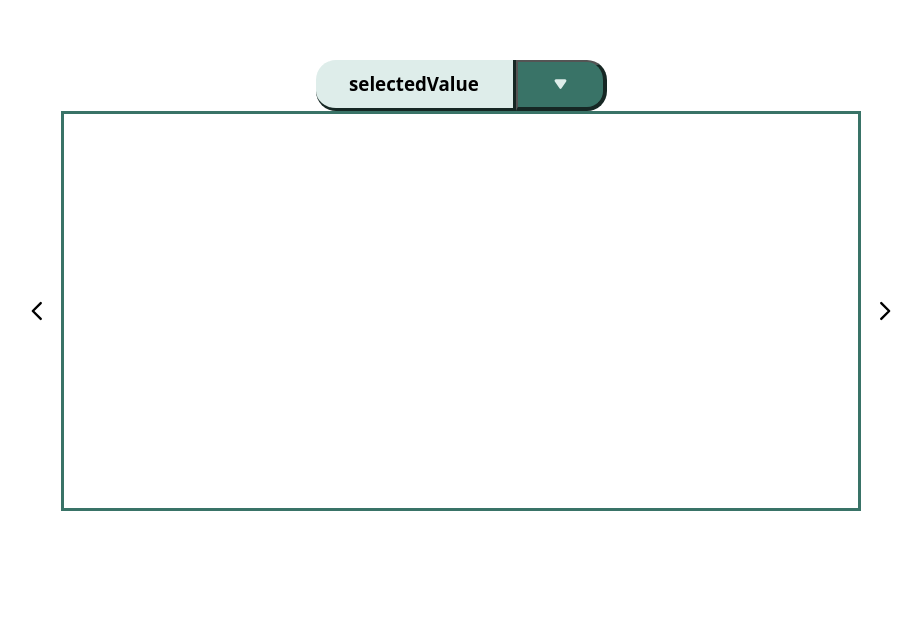
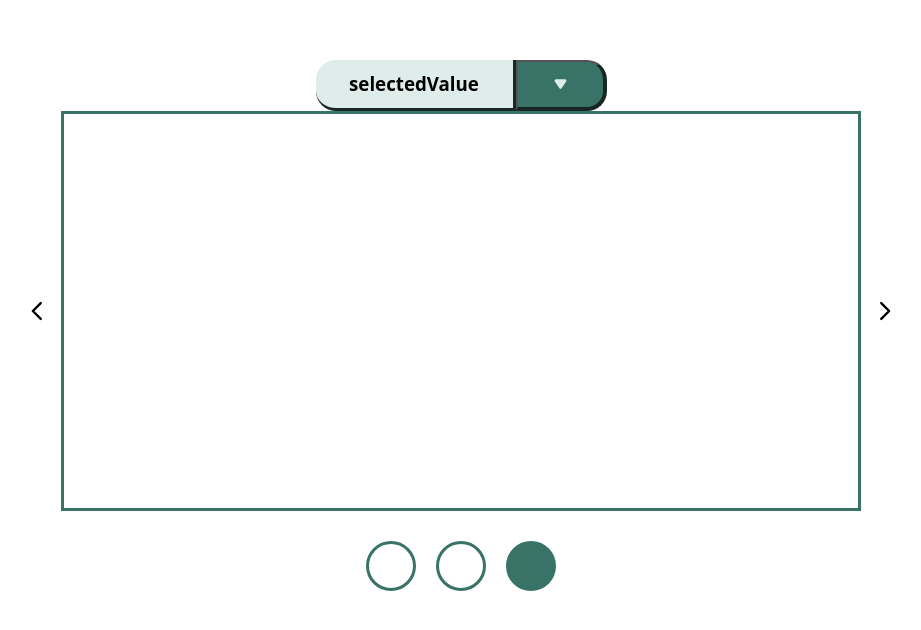
Before and after one commit to jonnymortemore/odin-dynamic-user-interfaces, a website built with webpack: page src/template.html in a window 1280 px wide. Both pictures are taken after a click on the button 215 px from the left and 311 px from the top of the page. Shown: the whole page, without its empty margins (179-1100 px from the left). Built offline with nearby package versions, Linux system fonts and the light colour scheme.

Commit message:
update: added carousel navigator

```diff
--- a/src/carousel.css
+++ b/src/carousel.css
@@ -32,3 +32,30 @@
     display: flex;
     flex-direction: row;
 }
+
+.carousel-navigator {
+    display: flex;
+    flex-direction: row;
+    padding-top: 20px;
+}
+
+.nav-point {
+    border: var(--standard-border);
+    border-radius: 30px;
+    width: 50px;
+    height: 50px;
+    margin: 10px;
+}
+
+.nav-point:hover {
+    background-color: var(--dark-background-color);
+    cursor: pointer;
+}
+
+.nav-point.not-selected {
+    background-color: var(--light-background-color);
+}
+
+.nav-point.selected {
+    background-color: var(--dark-background-color);
+}
--- a/src/carousel.js
+++ b/src/carousel.js
@@ -1,7 +1,8 @@
 export class Carousel {
-
     #carouselRotate = 5000;
-    #standardTransition = 'left 0.8s ease';
+    #standardTransition = "left 0.8s ease";
+    #slideCountCurr = 1;
+    #slideCountMax = 0;
 
     constructor(
         container = document.querySelector(".carousel-container"),
@@ -9,17 +10,25 @@ export class Carousel {
         rightButton = document.querySelector(".carousel-button.right"),
         viewWindow = document.querySelector(".carousel-view-window"),
         itemContainer = document.querySelector(".carousel-item-container"),
+        navigator = document.querySelector(".carousel-navigator"),
     ) {
         this.container = container;
         this.leftButton = leftButton;
         this.rightButton = rightButton;
         this.viewWindow = viewWindow;
         this.itemContainer = itemContainer;
+        this.navigator = navigator;
+
         this.width = this.viewWindow.clientWidth;
         this.setupItemContainer();
         this.setupCarouselItems();
+        this.setupNavigator();
 
-        this.maxTravel = -(Math.abs(this.width) * (this.carouselItems.length - 1));
+        this.#slideCountMax = this.carouselItems.length - 2
+        this.maxTravel = -(
+            Math.abs(this.width) *
+            (this.carouselItems.length - 1)
+        );
 
         this.fitItemsToRightSize();
         this.setupButtons();
@@ -27,25 +36,60 @@ export class Carousel {
         //setTimeout(this.timeoutMove.bind(this), this.#carouselRotate);
     }
 
+    setupNavigator() {
+        for (let i = 0; i < this.carouselItems.length; i++) {
+            if (i < 1 || i >= this.carouselItems.length - 1) {
+                continue
+            }
+            const navPoint = document.createElement("div");
+            navPoint.classList.add("nav-point");
+            navPoint.id = `slide_nav_${i}`;
+            navPoint.dataset.slide = i;
+            if (i === 1) {
+                navPoint.classList.add("selected");
+            } else {
+                navPoint.classList.add("not-selected");
+            }
+            this.navigator.appendChild(navPoint);
+            navPoint.addEventListener("click", (evt) => {
+                const slide = parseInt(evt.target.dataset.slide);
+                this.moveCarousel(-this.width * slide, slide, true);
+            })
+        }
+    }
+
+    changeNavPoint() {
+        this.navigator.querySelectorAll(".nav-point").forEach((nav) => {
+        nav.className = "nav-point";
+        if (nav.id === `slide_nav_${this.#slideCountCurr}`) {
+            nav.classList.add("selected");
+        }
+       });
+    }
+
     setupItemContainer() {
         // on end of transition, if at the front or back of the carouselItems, disable transition and move back to start / end
-        this.itemContainer.addEventListener('transitionend', () => {
-            let left = parseInt(window.getComputedStyle(this.itemContainer).left, 10);
+        this.itemContainer.addEventListener("transitionend", () => {
+            let left = parseInt(
+                window.getComputedStyle(this.itemContainer).left,
+                10,
+            );
             if (left === this.maxTravel) {
-                this.itemContainer.style.transition = "none"
-                this.itemContainer.style.left = `-${this.width}px`
+                this.itemContainer.style.transition = "none";
+                this.itemContainer.style.left = `-${this.width}px`;
             } else if (left === 0) {
-                this.itemContainer.style.transition = "none"
-                this.itemContainer.style.left = `${this.maxTravel + this.width}px`
+                this.itemContainer.style.transition = "none";
+                this.itemContainer.style.left = `${this.maxTravel + this.width}px`;
             }
+            this.changeNavPoint();
         });
-        this.itemContainer.style.left = `-${this.width}px`
-
+        this.itemContainer.style.left = `-${this.width}px`;
     }
 
     setupCarouselItems() {
         //add a copy of first and last children to hide loop
-        const copiedFirstChild = this.itemContainer.firstElementChild.cloneNode();
+        const copiedFirstChild =
+            this.itemContainer.firstElementChild.cloneNode();
         const copiedLastChild = this.itemContainer.lastElementChild.cloneNode();
         this.itemContainer.appendChild(copiedFirstChild);
         this.itemContainer.prepend(copiedLastChild);
@@ -55,31 +99,47 @@ export class Carousel {
     fitItemsToRightSize() {
         this.carouselItems.forEach((item) => {
             item.width = this.viewWindow.clientWidth;
-        })
+        });
     }
 
     timeoutMove() {
-        this.moveCarousel(-this.width, "right");
+        this.moveCarousel(-this.width, 1, false);
         setTimeout(this.timeoutMove.bind(this), this.#carouselRotate);
     }
 
     setupButtons() {
         this.leftButton.addEventListener("click", () => {
-            this.moveCarousel(this.width);
+            this.moveCarousel(this.width, -1, false);
             console.log("move left");
         });
 
         this.rightButton.addEventListener("click", () => {
-            this.moveCarousel(-this.width);
+            this.moveCarousel(-this.width, 1, false);
             console.log("move right");
         });
     }
 
-    moveCarousel(width) {
+
+    moveCarousel(width, currentSlide, set) {
         this.itemContainer.style.transition = this.#standardTransition;
         // gets the final style for the element
-        let left = parseInt(window.getComputedStyle(this.itemContainer).left, 10);
-        left += width;
+        let left = parseInt(
+            window.getComputedStyle(this.itemContainer).left,
+            10,
+        );
+        if (set) {
+            left = width;
+            this.#slideCountCurr = currentSlide;
+        } else {
+            left += width;
+            this.#slideCountCurr += currentSlide;
+        }
+        if (this.#slideCountCurr > this.#slideCountMax) {
+            this.#slideCountCurr = 1
+        }
+        if (this.#slideCountCurr < 1) {
+            this.#slideCountCurr = this.#slideCountMax
+        }
         this.itemContainer.style.left = `${left}px`;
     }
 }
--- a/src/template.html
+++ b/src/template.html
@@ -49,5 +49,6 @@
             </svg>
         </button>
     </div>
+    <div class="carousel-navigator"></div>
 </body>
 </html>
```
